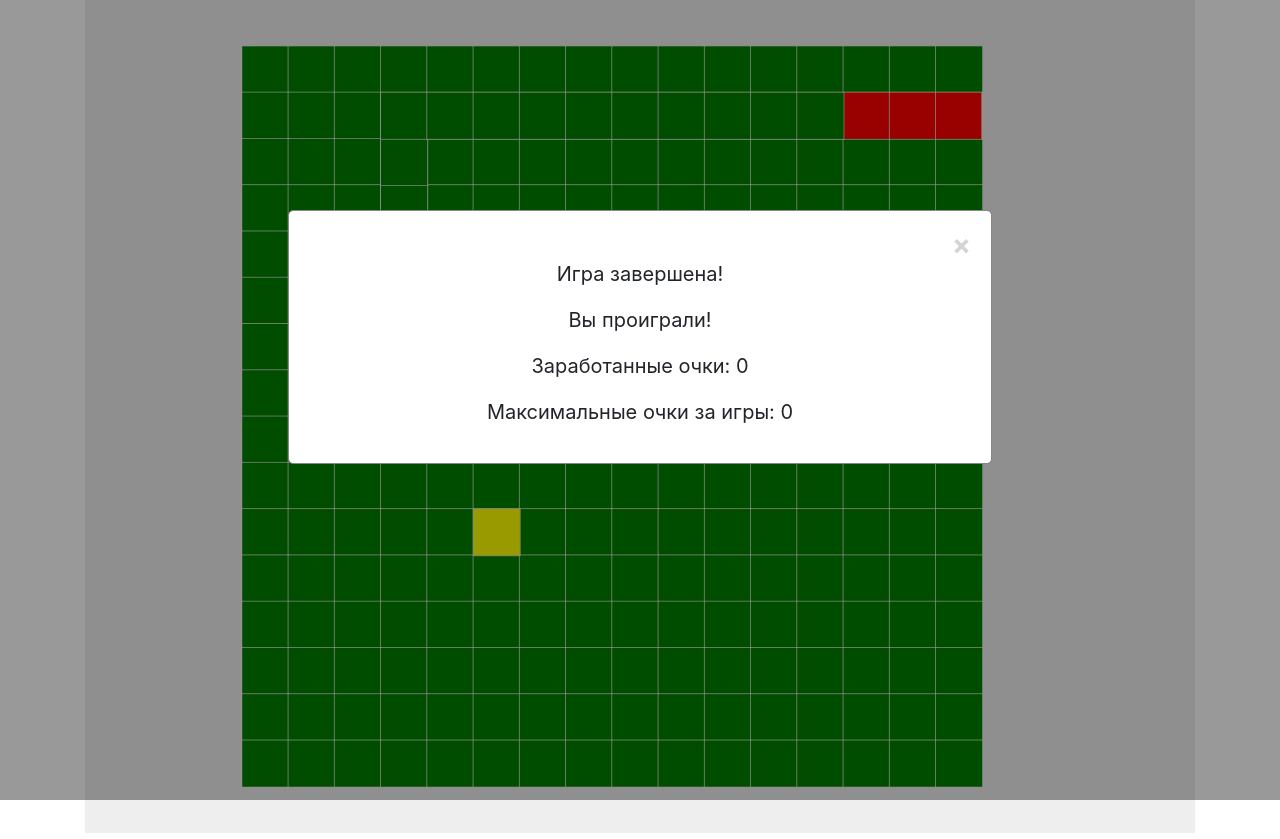
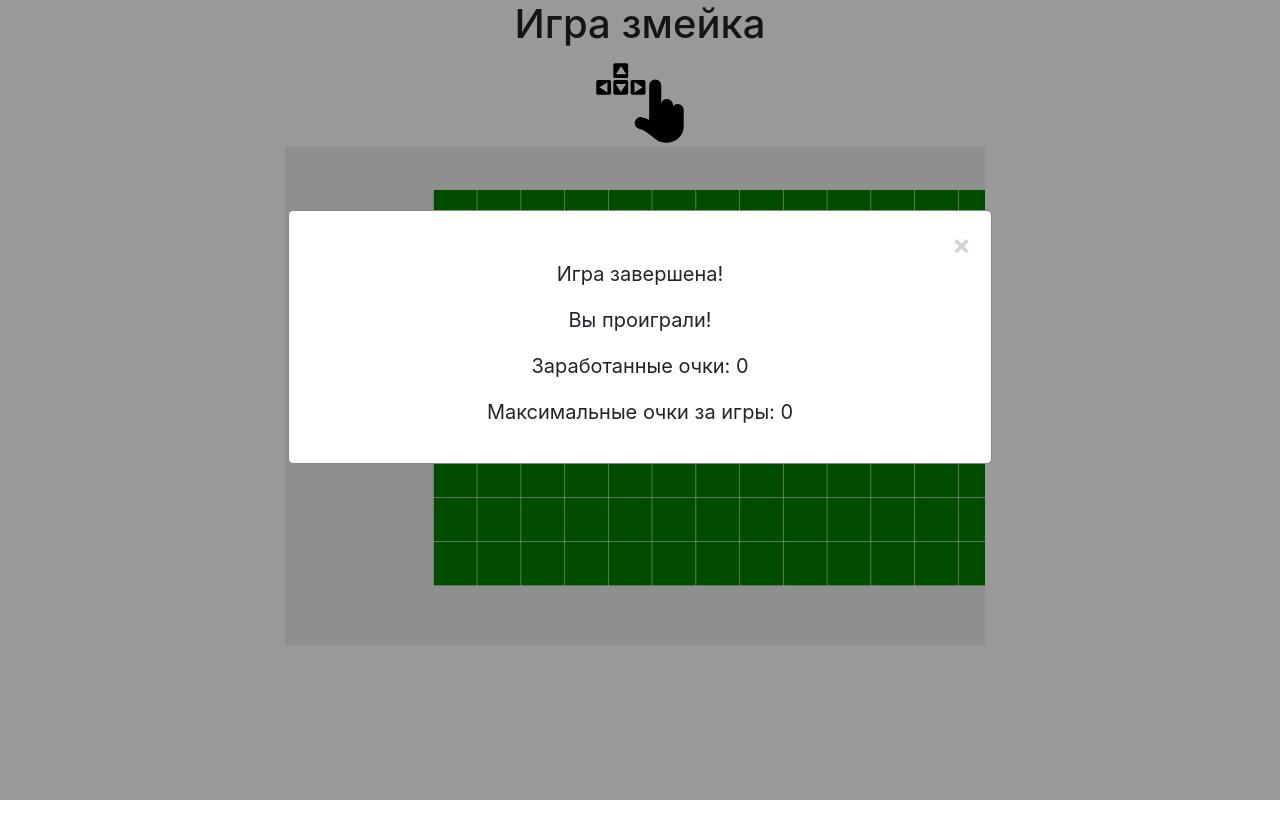
Before and after one commit to AnigalHub/Snake, a website built with webpack: page index.html in a window 1280 px wide. After the commit the page ends 800 px from the top, so only its background shows below. Built offline with nearby package versions, Linux system fonts and the light colour scheme.

Commit message:
изменен размер игры + добавлена svg как управлять

```diff
--- a/index.html
+++ b/index.html
@@ -2,13 +2,14 @@
 <html lang="en">
 <head>
     <meta charset="UTF-8">
-    <title>Title</title>
+    <title>Игра змейка</title>
     <link rel="stylesheet" href="https://maxcdn.bootstrapcdn.com/bootstrap/4.0.0/css/bootstrap.min.css">
 </head>
 <body>
 <div class="container">
-    <canvas id="myCanvas" width="1200" height="900">
-    </canvas>
+    <h1>Игра змейка</h1>
+    <svg xmlns="http://www.w3.org/2000/svg" id="_1" data-name="1" viewBox="0 0 100 100"><defs><style>.cls-1{fill:#000;}</style></defs><title>NEWSVG1</title><path class="cls-1" d="M98.59,60a6.7,6.7,0,0,0-6.7-6.7h0a6.68,6.68,0,0,0-5.05,2.31l-.07,0v-1a6.7,6.7,0,0,0-6.7-6.7h0a6.69,6.69,0,0,0-6.44,4.89V33a6.7,6.7,0,1,0-13.39,0V71A28.35,28.35,0,0,0,51.83,68,6.56,6.56,0,0,0,49.51,81c4.39.79,7.69,3.47,11.86,6.86,1.68,1.37,3.42,2.77,5.35,4.16A18.24,18.24,0,0,0,78.55,96.3h1.7A18.32,18.32,0,0,0,98.56,78Z"/><path class="cls-1" d="M34.93,8.11H22.25A1.88,1.88,0,0,0,20.38,10V22.67a1.88,1.88,0,0,0,1.88,1.88H34.93a1.88,1.88,0,0,0,1.88-1.88V10A1.88,1.88,0,0,0,34.93,8.11ZM23.2,20.26l5.77-9,5.77,9Z"/><path class="cls-1" d="M34.93,26.66H22.25a1.88,1.88,0,0,0-1.88,1.88V41.22a1.88,1.88,0,0,0,1.88,1.88H34.93a1.88,1.88,0,0,0,1.88-1.88V28.54A1.88,1.88,0,0,0,34.93,26.66ZM28.75,40l-5.77-9H34.52Z"/><path class="cls-1" d="M15.94,26.66H3.26a1.88,1.88,0,0,0-1.88,1.88V41.22A1.88,1.88,0,0,0,3.26,43.1H15.94a1.88,1.88,0,0,0,1.88-1.88V28.54A1.88,1.88,0,0,0,15.94,26.66ZM4.82,34.82l9-5.77V40.59Z"/><path class="cls-1" d="M56.07,28.54a1.88,1.88,0,0,0-1.88-1.88H41.51a1.88,1.88,0,0,0-1.88,1.88V41.22a1.88,1.88,0,0,0,1.88,1.88H54.19a1.88,1.88,0,0,0,1.88-1.88ZM43.84,40.45V28.92l9,5.77Z"/></svg>
+    <canvas id="myCanvas" width="800" height="500"></canvas>
     <div id="ModalWindowEnd" class="modal">
         <div class="modal-content">
             <span class="close">&times;</span>
@@ -25,9 +26,21 @@
 <style>
     /*блок под рисование игры*/
    canvas{
+       width: 700px;
+       height: 500px;
+       padding-bottom: 60px;
+       margin: 0 18% 0;
        background-color:#eee;
-       width: 100%;
    }
+    h1{
+        text-align: center;
+    }
+    svg{
+        display: block;
+        margin: 0 auto;
+        width: 90px;
+        height: 90px;
+    }
    /*абзац*/
    p{
        text-align: center;
```
